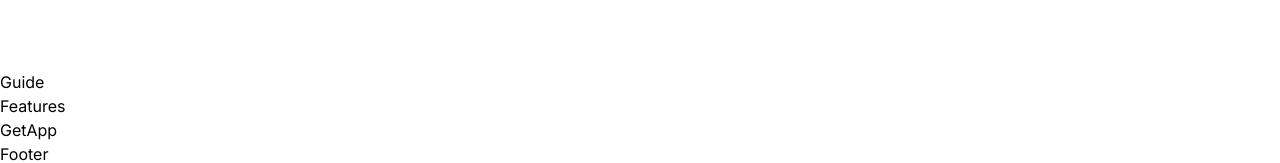
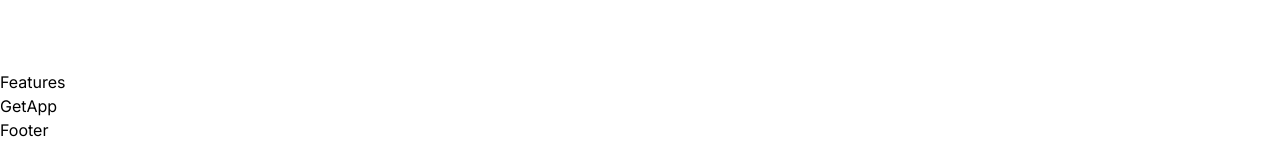
Before and after one commit to mheyrie/next_travelapp, a Next.js app: page / in a window 1280 px wide. Shown: the part 2022-2185 px from the top of the page. After the commit the page ends 2164 px from the top, so only its background shows below. Built offline with nearby package versions, Linux system fonts and the light colour scheme.

Commit message:
Guide Updated

```diff
--- a/components/Guide.tsx
+++ b/components/Guide.tsx
@@ -1,5 +1,7 @@
 export default function Guide() {
   return (
-    <section className="">Guide</section>
+    <section className="flexCenter flex-col">
+      <div className="border-1 border-red-600 padding-container max-container"></div>
+    </section>
   )
 }
```
